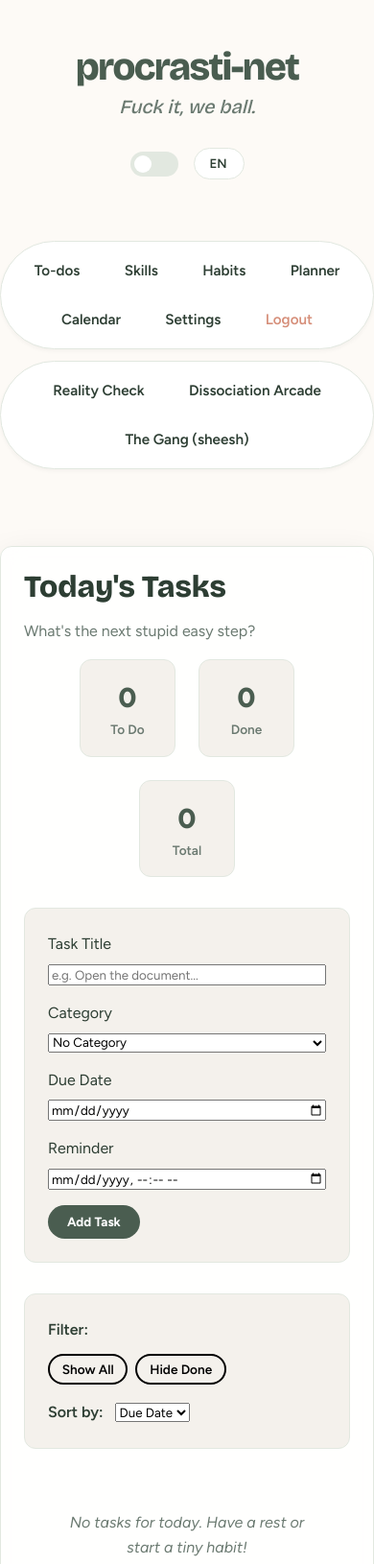
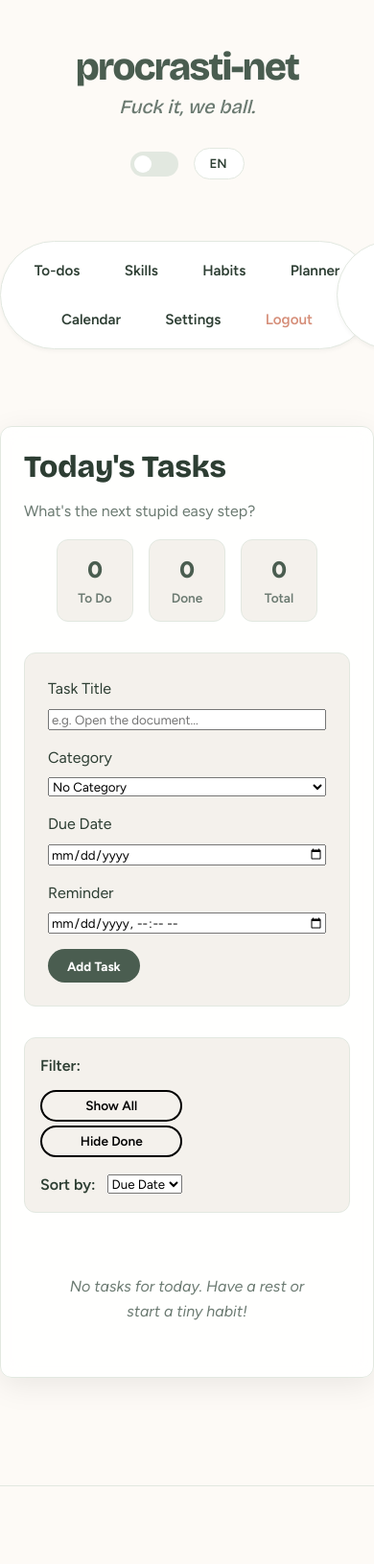
Before and after one commit to LunaBow/procrasti-net-php, a PHP site: page /app/public/index.php in a window 390 px wide; the page is wider, and only the part inside the window is pictured. Shown: the top 1630 px of that part at 96% size. Run offline with PHP 8.4, Linux system fonts and the light colour scheme; the visitor is signed in with stand-in values (Sample User, id 1); data comes from the database, SQL or seed files in the repository.

Commit message:
row 2 to right side

```diff
--- a/app/src/Core/Auth.php
+++ b/app/src/Core/Auth.php
@@ -4,7 +4,7 @@ declare(strict_types=1);
 namespace Core;
 
 final class Auth {
-    // Boilerplate to make sure sessions are running before we try to use them.
+    // Boilerplate to make sure sessions are running before we use them.
     public static function start(): void {
         if (session_status() !== PHP_SESSION_ACTIVE) {
             session_start();
@@ -20,7 +20,7 @@ final class Auth {
     // Handles the actual login process by saving their ID to the session.
     public static function login(int $uid): void {
         self::start();
-        // Regenerate the ID to prevent session fixation attacks. (Security point!)
+        // Regenerate the ID to prevent session fixation attacks.
         session_regenerate_id(true);
         $_SESSION['uid'] = $uid;
     }
--- a/app/src/Views/settings.php
+++ b/app/src/Views/settings.php
@@ -23,7 +23,7 @@
         <div class="field" style="text-align: left; margin-bottom: 2rem;">
             <label style="font-weight: 600; margin-bottom: 0.5rem; display: block;">Email</label>
             <input type="text" value="<?= e($user['email'] ?? '') ?>" class="item" style="width: 100%; box-sizing: border-box; opacity: 0.6; cursor: not-allowed;" disabled>
-            <p class="muted" style="font-size: 0.8rem; margin-top: 0.5rem;">Can't change this yet. sooowwyyy.</p>
+            <p class="muted" style="font-size: 0.8rem; margin-top: 0.5rem;">Can't change this. sooowwyyy.</p>
         </div>
 
         <h3 style="color: var(--text); border-bottom: 1px dashed var(--border); padding-bottom: 0.5rem; margin-bottom: 1rem;">Features</h3>
@@ -64,7 +64,7 @@
             <input type="checkbox" name="leet_speak" id="leet_speak" <?= ($settings['leet_speak'] ?? 0) ? 'checked' : '' ?> style="margin-top: 0.3rem;">
             <label for="leet_speak" style="cursor: pointer;">
                 <strong style="display: block;">1337 5P34K</strong>
-                <span class="muted" style="font-size: 0.85rem; font-weight: normal;">7URN5 411 73X7 1N70 1337 5P34K. Y0U W111 R36R37 7H15.</span>
+                <span class="muted" style="font-size: 0.85rem; font-weight: normal;">7URN5 411 73X7 1N70 1337 5P34K. Y0U W111 N07 R36R37 7H15.</span>
             </label>
         </div>
 
--- a/app/src/Views/tasks.php
+++ b/app/src/Views/tasks.php
@@ -304,8 +304,9 @@ $totalCount = count($tasks);
 
     .category-filter-btn:hover,
     .category-filter-btn.active {
-        background: currentColor;
-        color: white;
+        background: white;
+        color: currentColor;
+        border-color: currentColor;
     }
 
     .section-header {
@@ -439,6 +440,51 @@ $totalCount = count($tasks);
         .category-filters {
             width: 100%;
         }
+
+        .task-stats {
+            gap: 1rem;
+        }
+
+        .stat {
+            min-width: 80px;
+            padding: 0.75rem 1rem;
+        }
+
+        .stat-value {
+            font-size: 1.5rem;
+        }
+    }
+
+    @media (max-width: 480px) {
+        .task-item {
+            flex-direction: column;
+            align-items: flex-start;
+            gap: 0.5rem;
+        }
+
+        .task-checkbox {
+            align-self: flex-start;
+            margin-top: 0.25rem;
+        }
+
+        .task-delete {
+            align-self: flex-end;
+            margin-top: -0.5rem;
+        }
+
+        .task-controls {
+            padding: 1rem;
+        }
+
+        .category-filters {
+            flex-direction: column;
+            gap: 0.25rem;
+        }
+
+        .category-filter-btn {
+            width: 100%;
+            text-align: center;
+        }
     }
 </style>
 
@@ -502,5 +548,45 @@ document.addEventListener('DOMContentLoaded', function() {
             }
         });
     }
+
+    // Task toggle AJAX
+    document.querySelectorAll('.task-toggle-form').forEach(form => {
+        form.addEventListener('submit', function(e) {
+            e.preventDefault();
+            const formData = new FormData(this);
+            fetch(this.action, {
+                method: 'POST',
+                body: formData
+            })
+            .then(response => response.text())
+            .then(data => {
+                // Toggle UI
+                const taskItem = this.closest('.task-item');
+                const checkbox = this.querySelector('.task-checkbox');
+                const isDone = taskItem.classList.contains('done');
+                if (isDone) {
+                    taskItem.classList.remove('done');
+                    checkbox.textContent = '⬜';
+                    taskItem.dataset.status = 'todo';
+                } else {
+                    taskItem.classList.add('done');
+                    checkbox.textContent = '✅';
+                    taskItem.dataset.status = 'done';
+                }
+                updateStats();
+            })
+            .catch(error => console.error('Error:', error));
+        });
+    });
+
+    function updateStats() {
+        const todoCount = document.querySelectorAll('.task-item:not(.done)').length;
+        const doneCount = document.querySelectorAll('.task-item.done').length;
+        const totalCount = document.querySelectorAll('.task-item').length;
+        const statValues = document.querySelectorAll('.stat-value');
+        statValues[0].textContent = todoCount;
+        statValues[1].textContent = doneCount;
+        statValues[2].textContent = totalCount;
+    }
 });
 </script>
--- a/app/src/assets/css/global.css
+++ b/app/src/assets/css/global.css
@@ -205,12 +205,13 @@ header h2 {
 
 .nav-stack {
   display: flex;
-  flex-direction: column;
-  gap: 0.75rem;
+  flex-direction: row;
+  justify-content: space-between;
   align-items: center;
+  position: relative;
 }
 
-.nav-core, .nav-extra {
+.nav-core {
   display: flex;
   flex-wrap: wrap;
   justify-content: center;
@@ -220,6 +221,34 @@ header h2 {
   border-radius: 999px;
   border: 1px solid var(--border);
   box-shadow: var(--shadow-sm);
+}
+
+.nav-extra {
+  display: flex;
+  flex-wrap: wrap;
+  justify-content: center;
+  gap: 0.5rem;
+  background: var(--surface);
+  padding: 0.5rem;
+  border-radius: 999px;
+  border: 1px solid var(--border);
+  box-shadow: var(--shadow-sm);
+  position: absolute;
+  right: 0;
+  top: 0;
+  transform: translateX(90%);
+  transition: all 0.3s ease;
+  pointer-events: auto;
+}
+
+.nav-extra:hover {
+  transform: translateX(0);
+}
+
+.nav-stack:hover .nav-extra {
+  transform: translateX(0);
+  opacity: 1;
+  pointer-events: auto;
 }
 
 .dropdown-wrapper {
--- a/app/src/assets/js/languages.js
+++ b/app/src/assets/js/languages.js
@@ -117,7 +117,7 @@ const languages = {
     de: {
         // Header
         'header-title': 'procrasti-net',
-        'header-subtitle': 'Scheiß drauf, wir kriegen das iwie hin...',
+        'header-subtitle': 'Alles muss, nichts kann!',
 
         // Core Navigation
         'nav-todos': 'To Dos',
```
